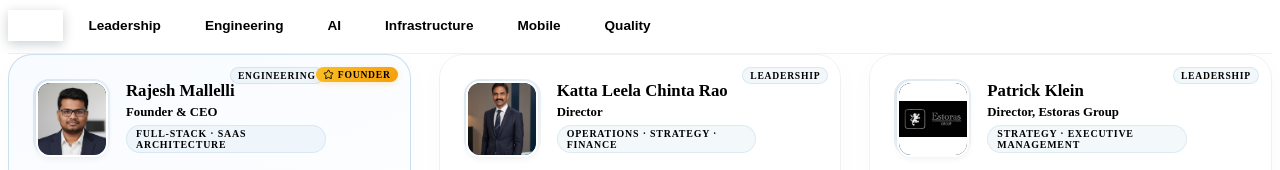
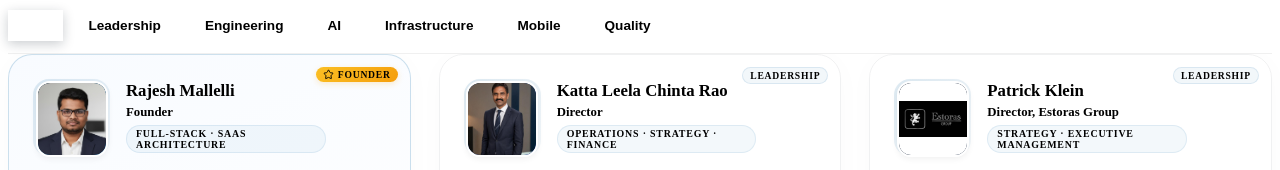
Before and after one commit to Rajesh6935/aijohn, a React (Vite) app: page /team in a window 1280 px wide. Shown: the part 261-431 px from the top of the page. Built offline with nearby package versions, Linux system fonts and the light colour scheme; the HTML template or start-up script is replaced by a standard one.

Commit message:
chore: change Rajesh's role to Founder and hide his department badge

```diff
--- a/src/pages/Team.jsx
+++ b/src/pages/Team.jsx
@@ -14,7 +14,7 @@ const TEAM = [
     name: 'Rajesh Mallelli',
     initials: 'RM',
     photo: '/team/rajesh.png',
-    role: 'Founder & CEO',
+    role: 'Founder',
     dept: 'Engineering',
     avatarGrad: ['#0D1B2A', '#2176AE'],
     education: { degree: 'M.Tech, Computer Science & Engineering', institution: 'NIT Calicut', year: '2013' },
@@ -372,7 +372,7 @@ function TeamCard({ member, index, isExpanded, onToggle }) {
       variants={fadeUp}
     >
       {member.featured && <div className="team-card__founder-badge"><Star size={11} /> Founder</div>}
-      <span className="team-card__dept-badge">{member.dept}</span>
+      {!member.featured && <span className="team-card__dept-badge">{member.dept}</span>}
 
       {/* Top: Avatar + Name */}
       <div className="team-card__top">
```
